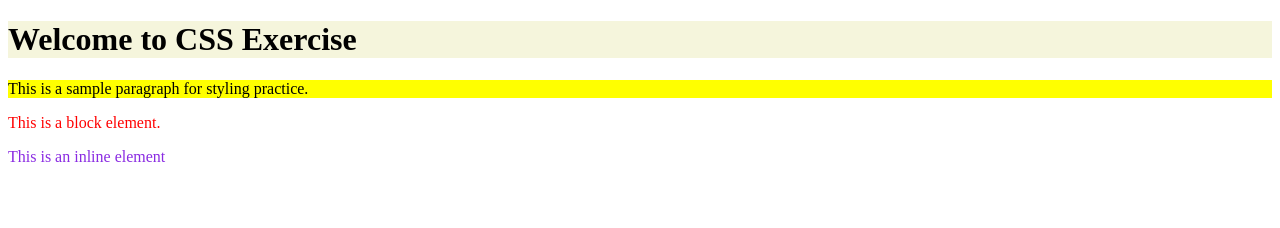
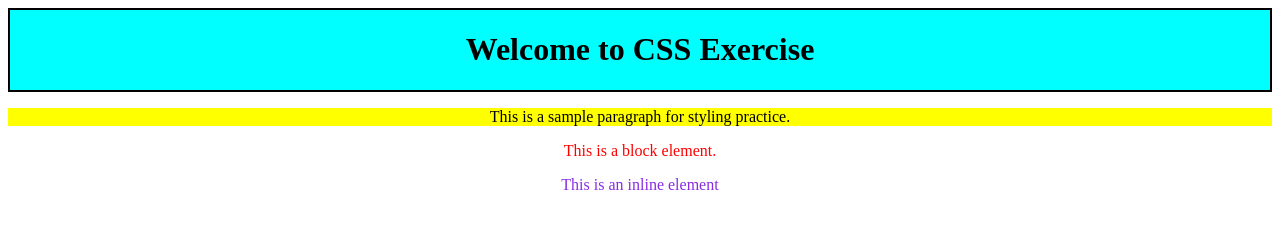
Before and after one commit to Jorlyjoseph/cssfolder, a plain HTML site: page index.html in a window 1280 px wide. Drawn offline with Linux system fonts and the light colour scheme.

Commit message:
first commit

```diff
--- a/index.css
+++ b/index.css
@@ -1,3 +1,9 @@
 .hightlight {
 background-color: yellow;
+text-align: center;
 }
+#container {
+  border: 2px solid black;
+  text-align: center;
+  background-color: aqua;
+}
--- a/index.html
+++ b/index.html
@@ -8,11 +8,13 @@
   <title>Document</title>
 </head>
 <body>
-  <h1 style="background-color: beige;">Welcome to CSS Exercise</h1>
+  <div id="container">
+  <h1> Welcome to CSS Exercise</h1>
+</div>
   <p class="hightlight">This is a sample paragraph for styling practice.</p>
 
-  <p style="color: red;">This is a block element.</p>
-  <p style="color: blueviolet;">This is an inline element</p>
+  <p style="color: red;text-align: center;">This is a block element.</p>
+  <p style="color: blueviolet;text-align: center;">This is an inline element</p>
 
 
 
```
